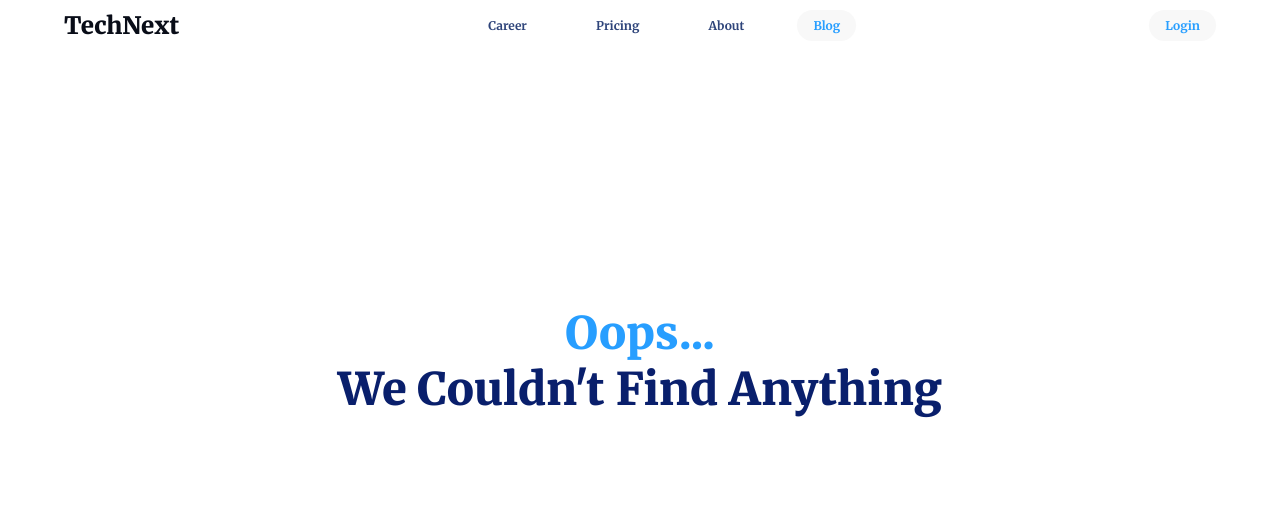
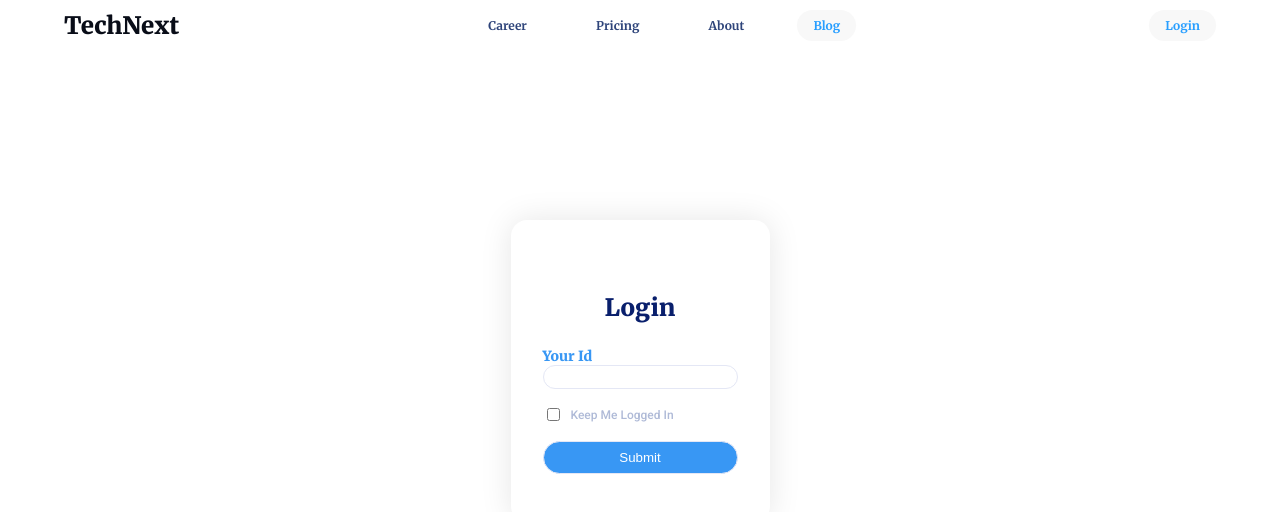
Before and after one commit to arif-hstu/tech-next, a React (Create React App) app: page /login in a window 1280 px wide. Shown: the top 512 px of the page. Built offline with nearby package versions, Linux system fonts and the light colour scheme; no server answers.

Commit message:
login form designed

```diff
--- a/src/App.js
+++ b/src/App.js
@@ -11,18 +11,25 @@ import Home from './components/Home/Home/Home';
 import PostDetails from './components/Home/PostDetails/PostDetails/PostDetails';
 import UserDetails from './components/Home/UserDetails/UserDetails/UserDetails';
 import NotFound from './components/NotFound/NotFound';
+import PrivateRoute from './components/PrivateRoute/PrivateRoute';
 import Banner from './components/Shared/Banner/Banner';
+import Login from './components/Shared/Login/Login/Login';
 
 export const PostsContext = createContext();
 export const PageCountContext = createContext();
 export const SearchContext = createContext();
 export const UserPostsContext = createContext();
+export const LoggedInContext = createContext();
 
 function App() {
   const [posts, setPosts] = useState([]);
   const [pageCount, setPageCount] = useState(1);
   const [searchTerm, setSearchTerm] = useState("");
   const [userPosts, setUserPosts] = useState([]);
+  const [loggedIn, setLoggedIn] = useState({
+    loggedInId: "",
+    loggedInName: ""
+  });
 
   useEffect(() => {
     fetch(`https://jsonplaceholder.typicode.com/posts?_page=${pageCount}&_limit=10`)
@@ -40,6 +47,7 @@ function App() {
   return (
     <div id="App" className="App">
       <Router>
+        <LoggedInContext.Provider value={[loggedIn, setLoggedIn]}>
           <PageCountContext.Provider value={[pageCount, setPageCount]}>
             <PostsContext.Provider value={posts}>
               <SearchContext.Provider value={[searchTerm, setSearchTerm]}>
@@ -51,8 +59,11 @@ function App() {
                     <Route exact path="/blog">
                       <Home />
                     </Route>
-                  <Route exact path="/dashboard">
+                    <PrivateRoute exact path="/dashboard">
                       <Dashboard />
+                    </PrivateRoute>
+                    <Route exact path="/login">
+                      <Login />
                     </Route>
                     <Route exact path="/post/:id">
                       <PostDetails />
@@ -70,6 +81,7 @@ function App() {
               </SearchContext.Provider>
             </PostsContext.Provider>
           </PageCountContext.Provider>
+        </LoggedInContext.Provider>
       </Router>
     </div>
   );
--- a/src/App.scss
+++ b/src/App.scss
@@ -1,6 +1,30 @@
 @import './styles/config';
 @import './styles/buttons';
 @import './styles/classes';
+
+body {
+    margin: 0;
+}
+
+*,
+:after,
+:before {
+    box-sizing: border-box;
+}
+
+.clearfix {
+
+    &:after,
+    &:before {
+        content: '';
+        display: table;
+    }
+
+    &:after {
+        clear: both;
+        display: block;
+    }
+}
 
 a {
     text-decoration: none;
--- a/src/components/Dashboard/DashboardSearch/DashboardSearch.scss
+++ b/src/components/Dashboard/DashboardSearch/DashboardSearch.scss
@@ -23,6 +23,7 @@
         .placeholder {
             left: 2.5rem;
             top: 0.6rem;
+            pointer-events: none;
         }
 
         input {
--- a/src/components/Dashboard/UpdateForm/UpdateForm.js
+++ b/src/components/Dashboard/UpdateForm/UpdateForm.js
@@ -36,7 +36,7 @@ const UpdateForm = ({ myPost, closeUpdateModal }) => {
             <span onClick={() => closeUpdateModal()}>X</span>
             <div className="formHolder">
                 <form onSubmit={handleSubmit(onSubmit)}>
-                <div className="postIdHolder">
+                    <div className="postIdHolder">
                         <h4>Post Id</h4>
                         <input defaultValue={parseInt(myPost.id)} {...register("postId")} />
                     </div>
--- /dev/null
+++ b/src/components/PrivateRoute/PrivateRoute.js
@@ -0,0 +1,29 @@
+import React, { useContext } from 'react';
+import { Redirect, Route } from 'react-router-dom';
+
+import { LoggedInContext } from '../../App';
+
+const PrivateRoute = ({ children, ...rest }) => {
+    // consume UserContext data from App
+    const [loggedIn, setLoggedIn] = useContext(LoggedInContext);
+
+    return (
+        <Route
+            {...rest}
+            render={({ location }) =>
+                loggedIn.id ? (
+                    children
+                ) : (
+                    <Redirect
+                        to={{
+                            pathname: "/login",
+                            state: { from: location }
+                        }}
+                    />
+                )
+            }
+        />
+    );
+};
+
+export default PrivateRoute; // to App
--- /dev/null
+++ b/src/components/Shared/Login/Login/Login.js
@@ -0,0 +1,17 @@
+import React from 'react';
+import Menu from '../../Menu/Menu';
+import Navbar from '../../Navbar/Navbar';
+import LoginForm from '../LoginForm/LoginForm';
+
+import './Login.scss';
+const Login = () => {
+    return (
+        <div className="Login">
+            <Menu />
+            <Navbar />
+            <LoginForm />
+        </div>
+    );
+};
+
+export default Login;
--- /dev/null
+++ b/src/components/Shared/Login/Login/Login.scss
@@ -0,0 +1,14 @@
+.Login {
+    height: 80vh;
+    & > :first-child {
+        display: none;
+    }
+}
+
+@media screen and (max-width: 620px) {
+    .Login {
+        & > :first-child {
+            display: block;
+        }
+    }
+}
--- /dev/null
+++ b/src/components/Shared/Login/LoginForm/LoginForm.js
@@ -0,0 +1,36 @@
+import React from 'react';
+import { useForm } from 'react-hook-form';
+
+import './LoginForm.scss';
+const LoginForm = () => {
+
+    // handle submit data for logging in
+    const { register, handleSubmit, watch, formState: { errors } } = useForm();
+    const onSubmit = (data) => {
+        console.log('data..............', data);
+    };
+
+    return (
+        <div className="LoginForm">
+            <form onSubmit={handleSubmit(onSubmit)}>
+                <h3>Login</h3>
+                <h4>Your Id</h4>
+                <input
+                    {...register("UserId")} />
+                <div className="keepLoggedIn">
+                    <label className="checkboxHolder">
+                        <input
+                            name="keepLoggedIn"
+                            type="checkbox"
+                            {...register("keepLoggedIn")}
+                        />{' '}
+                    </label>
+                    <p>Keep Me Logged In</p>
+                </div>
+                <input className="btnPrimary" type="submit" />
+            </form>
+        </div>
+    );
+};
+
+export default LoginForm; // to App
--- /dev/null
+++ b/src/components/Shared/Login/LoginForm/LoginForm.scss
@@ -0,0 +1,49 @@
+@import '../../../../styles/config';
+
+.LoginForm {
+    width: 100%;
+    height: 100%;
+    display: flex;
+    justify-content: center;
+    align-items: center;
+
+    form {
+        background-color: $color-white;
+        padding: 3rem 2rem;
+        border-radius: 1rem;
+        box-shadow: 0 0 2rem rgba($color: #000000, $alpha: 0.1);
+        display: flex;
+        flex-direction: column;
+
+        h3 {
+            text-align: center;
+        }
+
+        & > input {
+            border-radius: 2rem;
+            border: 1px solid $color-gray-light;
+            height: 1.5rem;
+            padding: 0.1rem 0.5rem;
+
+            &:focus {
+                outline: none;
+            }
+        }
+
+        .keepLoggedIn {
+            margin: 1rem 0 1rem 0;
+            display: flex;
+            align-items: center;
+
+            p {
+                margin-left: 0.5rem;
+            }
+        }
+
+        .btnPrimary {
+            height: fit-content;
+            padding: 0.5rem 0.2rem;
+            cursor: pointer;
+        }
+    }
+}
```
Lines whose indentation alone changed are shown as unchanged.
